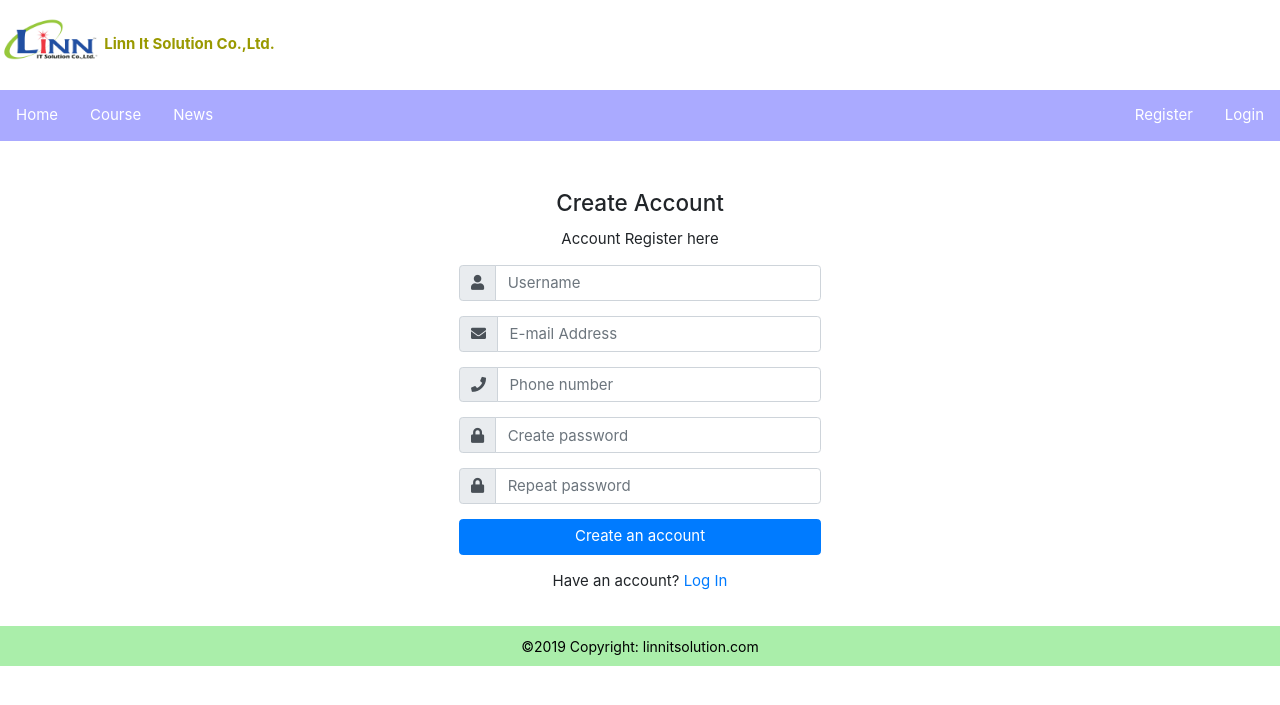
After one commit to ThuraSittNaing/linntrainingcenter, a PHP site: page /linntrainingcenter/register.php in a window 1280 px wide. The commit adds this page. Shown: the top 705 px of the page. Run offline with PHP 8.4, Linux system fonts and the light colour scheme; some libraries are stand-ins or nearby versions.

Commit message:
fix patch

```diff
--- /dev/null
+++ b/auth/register_form.php
@@ -0,0 +1,145 @@
+<?php
+include "dbconnect/connection.php";
+
+?>
+<!DOCTYPE html>
+<html lang="en">
+
+<head>
+	<meta charset="UTF-8">
+	<title>LinnTainingCenter/Login</title>
+	<link rel="stylesheet" type="text/css" href="css/bootstrap.css">
+	<link href="//maxcdn.bootstrapcdn.com/bootstrap/4.0.0/css/bootstrap.min.css" rel="stylesheet" id="bootstrap-css">
+	<script src="//maxcdn.bootstrapcdn.com/bootstrap/4.0.0/js/bootstrap.min.js"></script>
+	<script src="//cdnjs.cloudflare.com/ajax/libs/jquery/3.2.1/jquery.min.js"></script>
+	<link rel="stylesheet" href="https://use.fontawesome.com/releases/v5.0.8/css/all.css">
+<!------ Link ---------->
+</head>
+<body>
+<!-- Register Page -->
+<article class="card-body mx-auto" style="max-width: 400px;">
+	<h4 class="card-title mt-3 text-center">Create Account</h4>
+	<p class="text-center">Account Register here</p>
+
+	<form action="auth/store.php" method="post" onsubmit="return validation()">
+	<div class="form-group input-group">
+		<div class="input-group-prepend">
+		    <span class="input-group-text"> <i class="fa fa-user"></i> </span>
+		 </div>
+        <input name="uname" id="uname" autocomplete="off" class="form-control" placeholder="Username" type="text">
+    </div> <!-- form-group// -->
+    <span id="username" class="text-danger font-weight-bold"></span>
+
+    <div class="form-group input-group">
+    	<div class="input-group-prepend">
+		    <span class="input-group-text"> <i class="fa fa-envelope"></i> </span>
+		 </div>
+		 <input name="email" id="email" autocomplete="off" class="form-control" placeholder="E-mail Address" type="text">
+    </div> <!-- form-group// -->
+    <span id="emailaddress" class="text-danger font-weight-bold"></span>
+
+    <div class="form-group input-group">
+    	<div class="input-group-prepend">
+		    <span class="input-group-text"> <i class="fa fa-phone"></i> </span>
+		</div>
+    	<input name="phno" id="phno" class="form-control" placeholder="Phone number" type="text" autocomplete="off">
+    </div> <!-- form-group// -->
+    <span id="phone" class="text-danger font-weight-bold"></span>
+
+    <div class="form-group input-group">
+    	<div class="input-group-prepend">
+		    <span class="input-group-text"> <i class="fa fa-lock"></i> </span>
+		</div>
+        <input class="form-control" placeholder="Create password" type="password" id="psw" name="psw" autocomplete="off">
+    </div> <!-- form-group// -->
+    <span id="password" class="text-danger font-weight-bold"></span>
+
+    <div class="form-group input-group">
+    	<div class="input-group-prepend">
+		    <span class="input-group-text"> <i class="fa fa-lock"></i> </span>
+		</div>
+        <input class="form-control" placeholder="Repeat password" type="password" id="cpassword" name="cpassword" autocomplete="off">
+    </div> <!-- form-group// -->
+    <span id="confirmpassword" class="text-danger font-weight-bold"></span>
+    <div class="form-group">
+        <button type="submit" name="submit" id="register" class="btn btn-primary btn-block">Create an account</button>
+    </div> <!-- form-group// -->
+    <p class="text-center">Have an account? <a href="login.php">Log In</a> </p>
+</form>
+</article>
+</div>
+<!--container end.//-->
+
+<!-- Validation  -->
+<script type="text/javascript">
+	function validation(){
+		var user = document.getElementById('uname').value;
+		var email = document.getElementById('email').value;
+		var phone = document.getElementById('phno').value;
+		var password = document.getElementById('psw').value;
+		var confirmpassword = document.getElementById('cpassword').value;
+
+
+
+		if (user == ""){
+			document.getElementById('username').innerHTML ="Please fill the username";
+			return false;
+		}
+		if ((user.length <= 3) ||(user.length > 20)){
+			document.getElementById('username').innerHTML ="username length must be between 3 and 20";
+			return false;
+		}
+		if(!isNaN(user)){
+			document.getElementById('username').innerHTML ="only characters are allowed";
+			return false;
+		}
+
+
+		if (email == ""){
+			document.getElementById('emailaddress').innerHTML ="Please fill the email address";
+			return false;
+		}
+		if (email.indexOf('@') <= 0){
+			document.getElementById('emailaddress').innerHTML =" @ Invalid email address";
+			return false;
+		}
+		if (email.charAt(email.length-4) != "."){
+			document.getElementById('emailaddress').innerHTML ="Invalid the email address";
+			return false;
+		}
+
+
+
+		if (phone == ""){
+			document.getElementById('phone').innerHTML ="Please fill the phone no";
+			return false;
+		}
+		if (isNaN(phone)){
+			document.getElementById('phone').innerHTML ="Please fill valid phone no!";
+			return false;
+		}
+
+
+		if (password == ""){
+			document.getElementById('password').innerHTML ="Please fill the password";
+			return false;
+		}
+		if ((password.length <= 3) ||(user.length > 20)){
+			document.getElementById('password').innerHTML ="password length must be between 3 and 20";
+			return false;
+		}
+		if (password!=confirmpassword){
+			document.getElementById('password').innerHTML ="your passwords are not match";
+			return false;
+		}
+		if (confirmpassword == ""){
+			document.getElementById('confirmpassword').innerHTML ="Please fill the confirm password";
+			return false;
+		}
+	}
+
+</script>
+
+
+</body>
+</html>
--- a/dbconnect/connection.php
+++ b/dbconnect/connection.php
@@ -3,7 +3,7 @@
 $servername = "localhost";
 $username = "root";
 $password = "";
-$database = "myweb";
+$database = "linntrainingcenter";
 
 //Create Connection
 $conn = mysqli_connect($servername, $username, $password, $database);
--- /dev/null
+++ b/register.php
@@ -0,0 +1,63 @@
+<!DOCTYPE html>
+<html>
+<head>
+
+<link rel="stylesheet" href="https://maxcdn.bootstrapcdn.com/bootstrap/4.3.1/css/bootstrap.min.css">
+  <script src="https://ajax.googleapis.com/ajax/libs/jquery/3.4.0/jquery.min.js"></script>
+  <script src="https://cdnjs.cloudflare.com/ajax/libs/popper.js/1.14.7/umd/popper.min.js"></script>
+  <script src="https://maxcdn.bootstrapcdn.com/bootstrap/4.3.1/js/bootstrap.min.js"></script>
+  <link rel="stylesheet" href="https://www.w3schools.com/w3css/4/w3.css">
+<style>
+
+           .mySlides {display:none;}
+
+            ul {
+            list-style-type: none;
+            margin: 0;
+            padding: 0;
+            overflow: hidden;
+            background-color:#AAAAFF;
+            }
+
+            li {
+            float: left;
+            border-right:0px solid #bbb;
+            }
+
+            li:last-child {
+            border-right: none;
+            }
+
+            li a {
+            display: block;
+            color: white;
+            text-align: center;
+            padding: 14px 16px;
+            text-decoration: none;
+            }
+
+            li a:hover {
+            background-color:#CCCCFF;
+
+            }
+            #mySidenav a {
+                position: absolute;
+                left: -50px;
+                transition: 0.3s;
+                padding: 20px;
+                width: 100px;
+                text-decoration: none;
+                font-size: 20px;
+                color: white;
+                border-radius: 0 5px 5px 0;
+            }
+
+</style>
+</head>
+<body>
+  <?php include("header/header.html");?>
+<!-- <h2 class="w3-center">Linn IT Solution Co.,Ltd.</h2> -->
+  <?php include("auth/register_form.php");?>
+  <?php include("footer/footer.html");?>
+</body>
+</html>
```
Also changed, not shown: auth/login_form.php (+11 -1 lines), auth/process.php (added, +31 -0 lines), auth/store.php (added, +23 -0 lines), css/bootstrap.css (+30 -0 lines), css/style.css (+30 -0 lines), auth/register.php (deleted).
